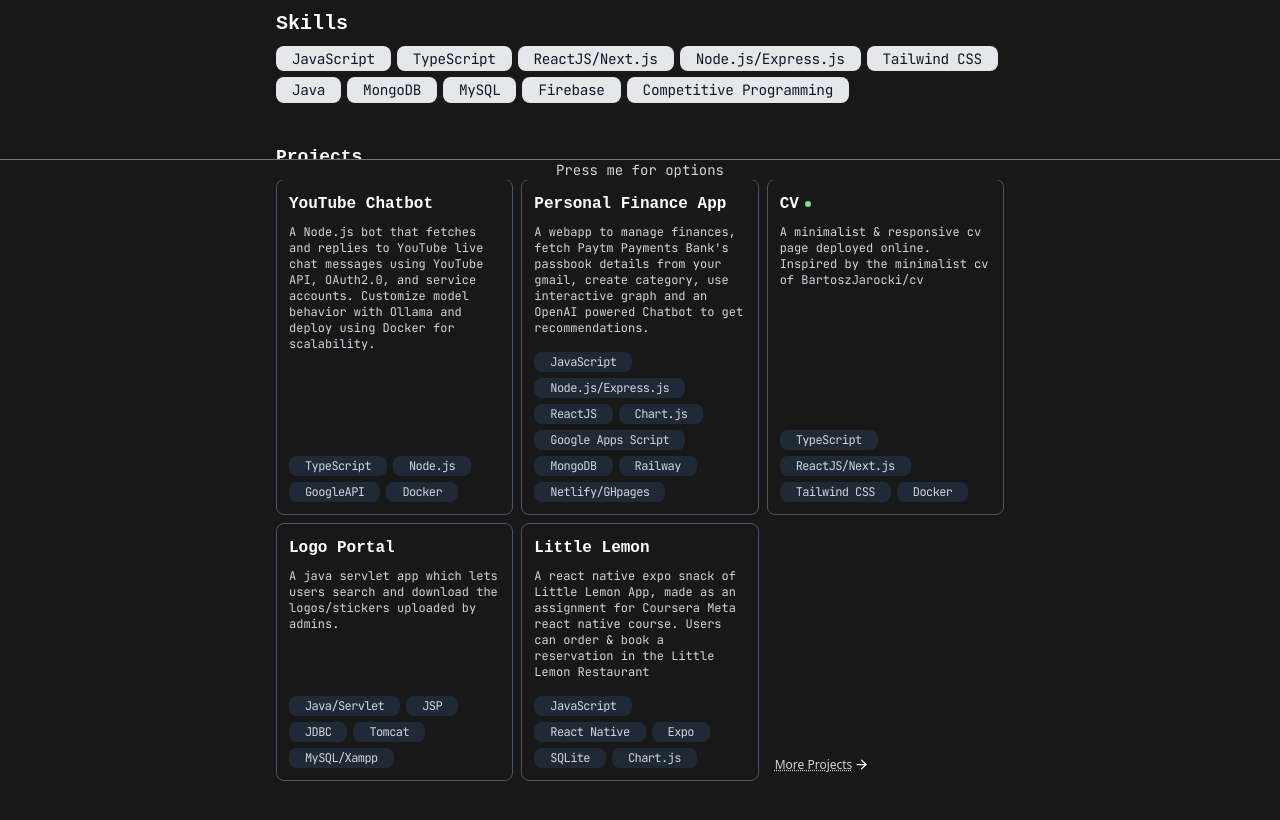
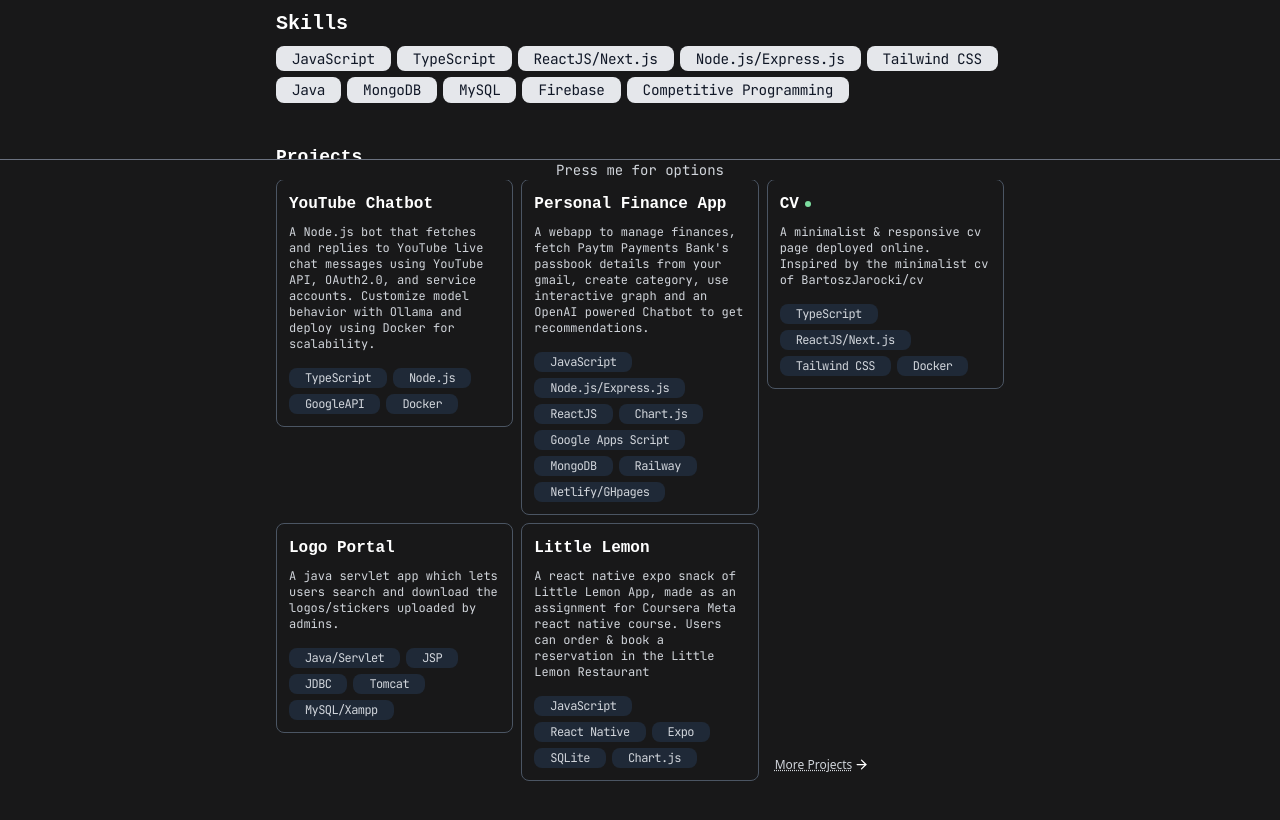
Before and after one commit to Badass-Nemesis/my-cv, a Next.js app: page / in a window 1280 px wide. Shown: the part 620-1440 px from the top of the page. Built offline with nearby package versions, Linux system fonts and the light colour scheme.

Commit message:
added framer-motion (it was a nightmare), implemented framer-motion in app/page.tsx (had to make it client component), and in Modal.tsx, but the TransitionWrapper method was not working at all, i dunno why

```diff
--- a/package.json
+++ b/package.json
@@ -9,6 +9,7 @@
     "lint": "next lint"
   },
   "dependencies": {
+    "framer-motion": "^11.14.4",
     "next": "15.0.3",
     "react": "19.0.0-rc-66855b96-20241106",
     "react-dom": "19.0.0-rc-66855b96-20241106",
--- a/src/app/page.tsx
+++ b/src/app/page.tsx
@@ -1,3 +1,5 @@
+"use client";
+
 import Bio from "@/sections/Bio";
 import AboutMe from "@/sections/AboutMe";
 import Footer from "@/sections/Footer";
@@ -7,23 +9,58 @@ import Skills from "@/sections/Skills";
 import Projects from "@/sections/Projects";
 // import OpenSourceContributions from "@/sections/OpenSourceContributions";
 import { ThemeProvider } from "@/components/ThemeContext";
+import { motion } from 'framer-motion';
+
+const pageContainerVariants = {
+  hidden: { opacity: 0, y: -20 },
+  visible: {
+    opacity: 1,
+    y: 0,
+    transition: {
+      staggerChildren: 0.3
+    }
+  }
+};
+
+const pageItemVariants = {
+  hidden: { opacity: 0, y: 20 },
+  visible: { opacity: 1, y: 0 }
+};
 
 export default function Home() {
   return (
     <ThemeProvider>
-      <div className="flex flex-col h-auto px-2 py-2 md:p-10 justify-center items-center overflow-y-auto">
-        {/* Hello World */}
+      <motion.div
+        initial="hidden"
+        animate="visible"
+        variants={pageContainerVariants}
+        className="flex flex-col h-auto px-2 py-2 md:p-10 justify-center items-center overflow-y-auto"
+      >
         <div id="body-wala" className="container w-full md:w-a4lite lg:w-a4 rounded-xl overflow-hidden">
+          <motion.div variants={pageItemVariants}>
             <Bio />
+          </motion.div>
+          <motion.div variants={pageItemVariants}>
             <AboutMe />
+          </motion.div>
+          {/* <motion.div variants={pageItemVariants}> */}
           {/* <WorkExperience /> */}
+          {/* </motion.div> */}
+          <motion.div variants={pageItemVariants}>
             <Education />
+          </motion.div>
+          <motion.div variants={pageItemVariants}>
             <Skills />
+          </motion.div>
+          <motion.div variants={pageItemVariants}>
             <Projects />
+          </motion.div>
+          {/* <motion.div variants={pageItemVariants}> */}
           {/* <OpenSourceContributions /> */}
+          {/* </motion.div> */}
         </div>
+      </motion.div>
       <Footer />
-      </div>
     </ThemeProvider>
   );
 }
--- a/src/components/Modal.tsx
+++ b/src/components/Modal.tsx
@@ -1,15 +1,27 @@
+"use client";
+
 import { ReactNode, useEffect } from "react";
 import ReactPortal from "./ReactPortal";
 import { closeIcon } from "@/assets";
 import Image from "next/image";
 import { useTheme } from "@/components/ThemeContext";
-// import IconButton from "./IconButton";
+import { motion } from 'framer-motion';
 
 interface ModalInterface {
     children: ReactNode;
     isOpen: boolean;
     handleClose: () => void;
 }
+
+const backdropVariants = {
+    hidden: { opacity: 0 },
+    visible: { opacity: 1 }
+};
+
+const modalVariants = {
+    hidden: { opacity: 0, scale: 0.9 },
+    visible: { opacity: 1, scale: 1 }
+};
 
 export default function Modal({ children, isOpen, handleClose }: ModalInterface) {
     const { theme } = useTheme(); // Access the current theme
@@ -47,9 +59,8 @@ export default function Modal({ children, isOpen, handleClose }: ModalInterface)
 
     return (
         <ReactPortal>
-            <div className="modal">
-                <div className="modal-container">
-                    {/* ha */}
+            <motion.div className="modal" initial="hidden" animate="visible" exit="hidden" variants={backdropVariants}>
+                <motion.div className="modal-container" initial="hidden" animate="visible" exit="hidden" variants={modalVariants}>
                     <button className="modal-close-btn" onClick={handleClose}>
                         <Image
                             src={closeIcon}
@@ -62,8 +73,8 @@ export default function Modal({ children, isOpen, handleClose }: ModalInterface)
                     <div className="flex flex-col items-center justify-start w-full h-full overflow-y-auto gap-5 mt-4">
                         {children}
                     </div>
-                </div>
-            </div>
+                </motion.div>
+            </motion.div>
         </ReactPortal>
     );
 }
--- a/src/sections/Projects.tsx
+++ b/src/sections/Projects.tsx
@@ -6,6 +6,23 @@ import ProjectCard from "@/components/ProjectCard";
 import { rightArrowIcon } from '@/assets/index';
 import Image from 'next/image';
 import { useTheme } from '@/components/ThemeContext';
+import { motion } from 'framer-motion';
+
+const containerVariants = {
+    hidden: { opacity: 0, y: -20 },
+    visible: {
+        opacity: 1,
+        y: 0,
+        transition: {
+            staggerChildren: 0.3
+        }
+    }
+};
+
+const itemVariants = {
+    hidden: { opacity: 0, y: 20 },
+    visible: { opacity: 1, y: 0 }
+};
 
 export default function Projects() {
     const { theme } = useTheme();
@@ -15,25 +32,30 @@ export default function Projects() {
 
     useEffect(() => {
         setIsDarkMode(theme === "dark");
-    }, [theme])
-    // no need for
+    }, [theme]);
 
     return (
         <section className="p-5">
             <h1 className="text-lg md:text-lg text-text-heading font-heading font-bold md:font-semibold mb-2">Projects</h1>
-            <div className="flex flex-col md:grid md:grid-cols-2 lg:grid-cols-3 gap-2">
+            <motion.div
+                className="flex flex-col md:grid md:grid-cols-2 lg:grid-cols-3 gap-2"
+                variants={containerVariants}
+                initial="hidden"
+                animate="visible"
+            >
                 {RESUME_DATA.projects.slice(0, showMore ? RESUME_DATA.projects.length : initialProjects).map((project, index) => (
+                    <motion.div key={index} variants={itemVariants}>
                         <ProjectCard
-                        key={index}
                             title={project.title}
                             isLive={project.isLive}
                             liveLink={project.liveLink}
                             description={project.description}
                             techStack={project.techStack}
                         />
+                    </motion.div>
                 ))}
                 {RESUME_DATA.projects.length > initialProjects && !showMore && (
-                    <div className="flex items-end p-2">
+                    <motion.div className="flex items-end p-2" variants={itemVariants}>
                         <button
                             onClick={() => setShowMore(true)}
                             className="inline-flex text-text-content hover:text-text-content-hover text-xs rounded underline decoration-dotted gap-0.5"
@@ -47,9 +69,9 @@ export default function Projects() {
                                 style={{ filter: isDarkMode ? "invert(100%)" : "none" }}
                             />
                         </button>
-                    </div>
+                    </motion.div>
                 )}
-            </div>
+            </motion.div>
         </section>
     );
 }
```
Also changed, not shown: 1 other file (tests, documents, lock files or other folders). Lines whose indentation alone changed are shown as unchanged.
